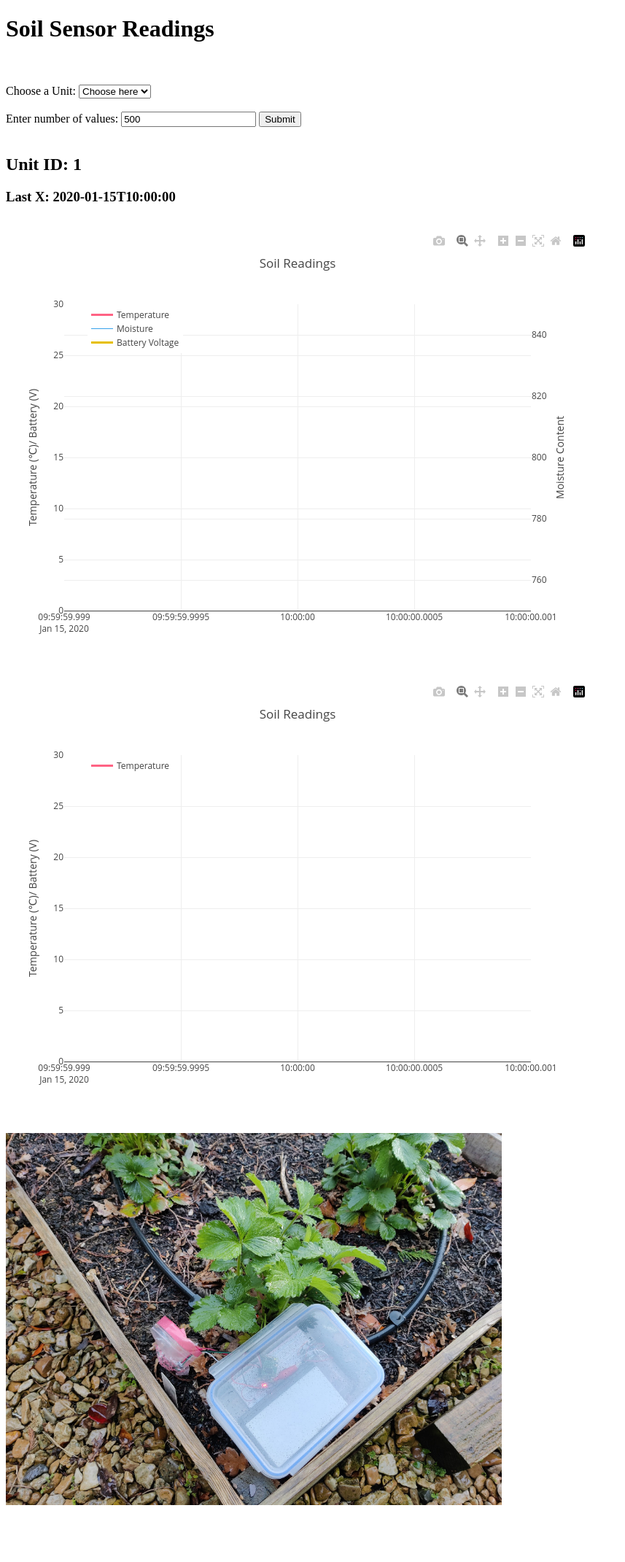
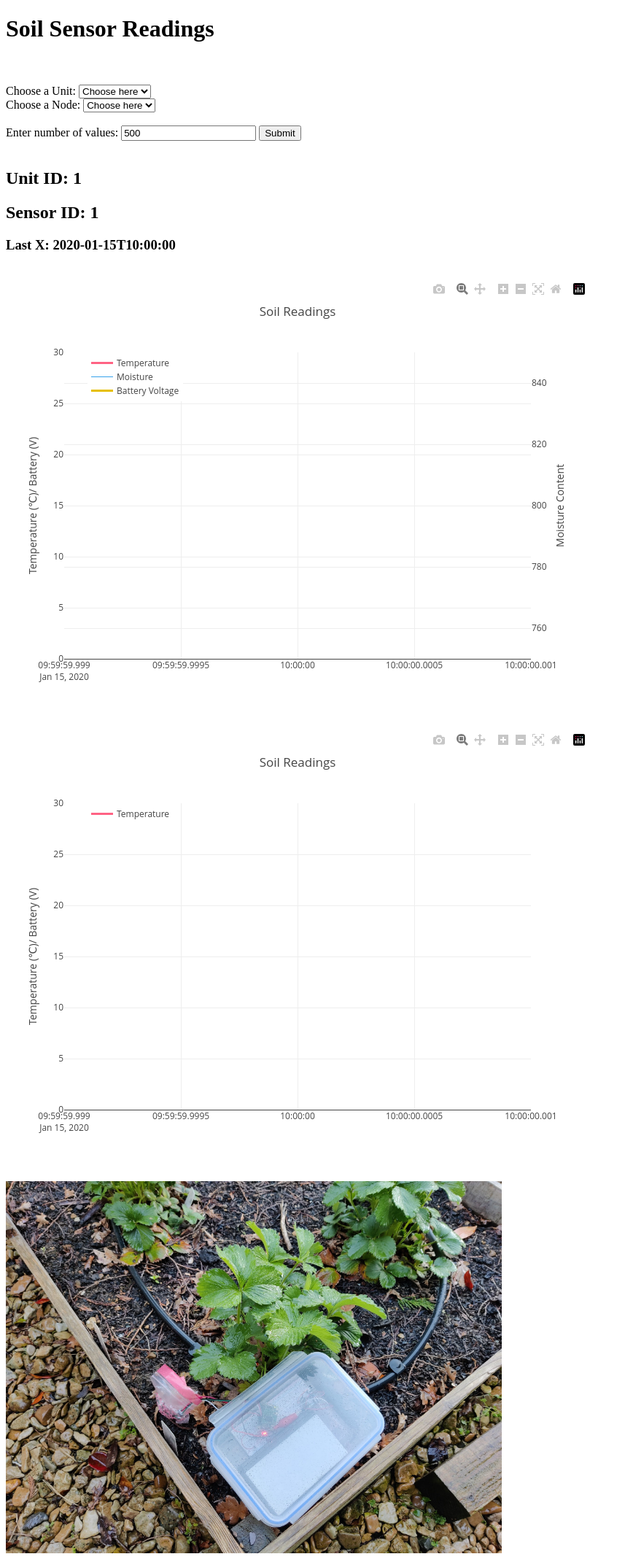
Before and after one commit to tmassey101/garden2021, a Flask app: page /garden in a window 1280 px wide. Shown: the whole page at 73% size, without its empty margins (0-857 px from the left). Before the commit the page ends 2063 px from the top, so only its background shows below. Run offline with Flask 2, Linux system fonts and the light colour scheme; tables that the repository leaves empty hold one stand-in row (values such as "Sample post"); some libraries are stand-ins or nearby versions.

Commit message:
Made default unit dynamic. Added option to choose sensor node.

```diff
--- a/app/templates/garden/garden.html
+++ b/app/templates/garden/garden.html
@@ -28,6 +28,14 @@
                 <OPTION value=./garden?id={{u}}>{{u}}</option>
             {% endfor %}
         </SELECT>
+        <br>
+    Choose a Node:
+        <SELECT name="node" selected=" " onChange="location = this.value;">
+            <option value="" selected disabled hidden>Choose here</option>
+            {% for n in sensorList %}
+                <OPTION value=./garden?sensor={{n}}>{{n}}</option>
+            {% endfor %}
+        </SELECT>
     <br><br>
         <form action="/garden">
             <label for="quantity">Enter number of values:</label>
@@ -36,6 +44,7 @@
         </form>
     <br>
     <h2>Unit ID: {{id}}</h2>
+    <h2>Sensor ID: {{sensor}}</h2>
     <h3>Last X: {{lastX}}</h3><br>
     <div id="main" style="width:800px;height:600px;"></div><br>
     <div id="alt" style="width:800px;height:600px;"></div><br>
--- a/app/views/garden.py
+++ b/app/views/garden.py
@@ -13,9 +13,9 @@ from datetime import datetime
 from pytz import timezone
 import pendulum
 
-def queryReadings(values=None, id=1):
+def queryReadings(values=None, id=None, sensor=None):
 
-    readings = Reading.query.filter_by(unitID = id).all()
+    readings = Reading.query.filter_by(unitID = id,sensorID = sensor).all()
     if values != None:
         readings = readings[-values:]
     readings = convertTime(readings)
@@ -42,28 +42,31 @@ def queryReadings(values=None, id=1):
 
 def queryUnits():
     unitList = []
+    sensorList = []
     units = Reading.query.with_entities(Reading.unitID).distinct()
+    sensors = Reading.query.with_entities(Reading.sensorID).distinct()
     for unit in units:
         unitList.append(unit.unitID)
-    return unitList
+    for sensor in sensors:
+        sensorList.append(sensor.sensorID)
+    print(sensorList)
+    return unitList, sensorList
 
 @app.route('/garden', methods=['GET', 'POST'])
 def garden():
-
+    unitList, sensorList = queryUnits()
     if request.args.get('id') is None:
-        id = 1
+        id = unitList[0]
     else: id = int(request.args.get('id'))
+    if request.args.get('sensor') is None:
+        sensor = sensorList[0]
+    else: sensor = int(request.args.get('sensor'))
     if request.args.get('values') is None:
         values = 500 #default last 500 values to limit loads
     else: values =int(request.args.get('values'))
-
-    unitList = queryUnits()
-    (x,x2,t,m,b) = queryReadings(values=values,id=id)
-    #print(x)
+    (x,x2,t,m,b) = queryReadings(values=values,id=id, sensor=sensor)
     lastX = x[-1]
-    print(lastX)
-
-    return render_template("garden/garden.html", graph_x=x, graph2_x=x2, graph_y1=t, graph_y2=m, graph2_y=b, unitList=unitList, id=id, lastX=lastX)
+    return render_template("garden/garden.html", graph_x=x, graph2_x=x2, graph_y1=t, graph_y2=m, graph2_y=b, unitList=unitList, sensorList=sensorList, id=id, sensor=sensor, lastX=lastX)
 
 @app.route('/timeexample', methods=['GET', 'POST'])
 def timeexample():
```
Also changed, not shown: 3 other files.
